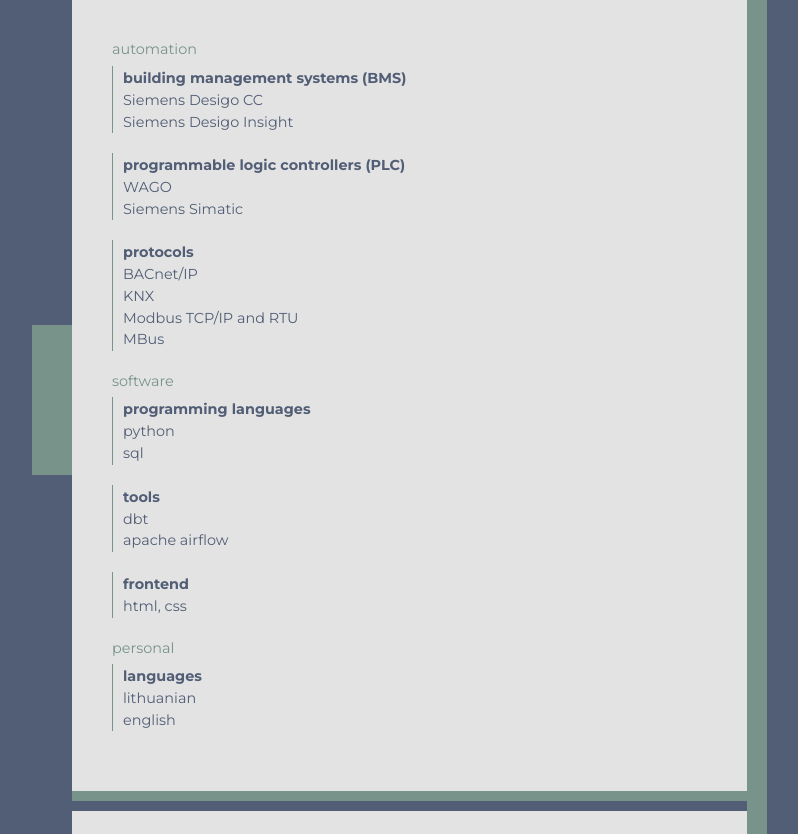
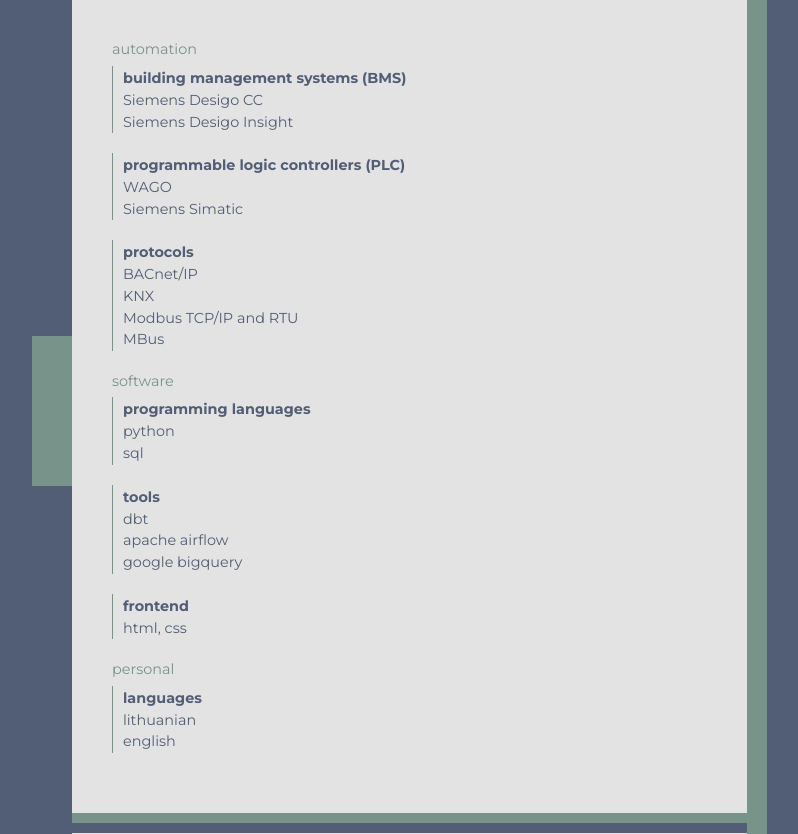
Before and after one commit to jaklau/portfolio, a Flask app: page / in a window 1280 px wide. Shown: the part 1183-2017 px from the top of the page, without its empty margins (228-1026 px from the left). Run offline with Flask 2, Linux system fonts and the light colour scheme; some libraries are stand-ins or nearby versions.

Commit message:
add: Tool

```diff
--- a/templates/index.html
+++ b/templates/index.html
@@ -170,6 +170,7 @@
                   <span class="about-item-text">tools</span>
                   <p class="about-item-subtext">dbt</p>
                   <p class="about-item-subtext">apache airflow</p>
+                  <p class="about-item-subtext">google bigquery</p>
                 </div>
                 <div class="about-item">
                   <span class="about-item-text">frontend</span>
```
